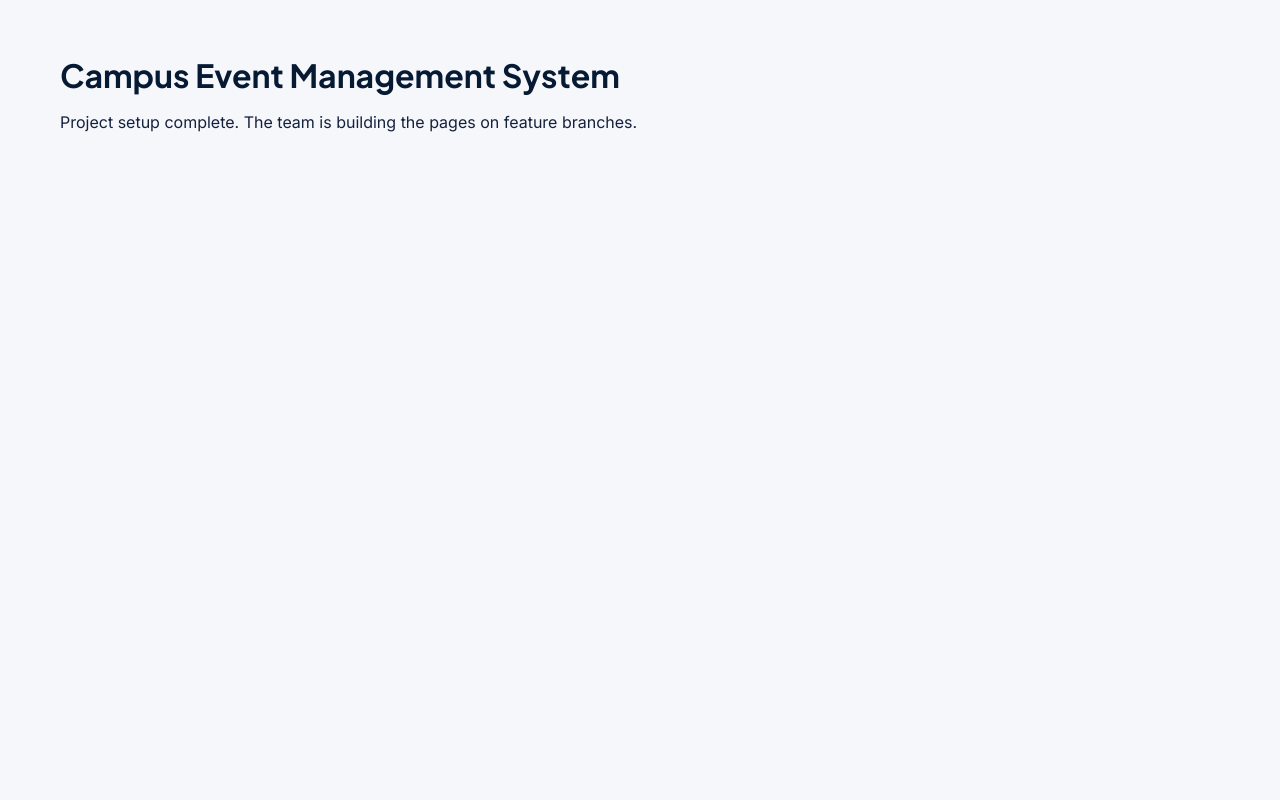
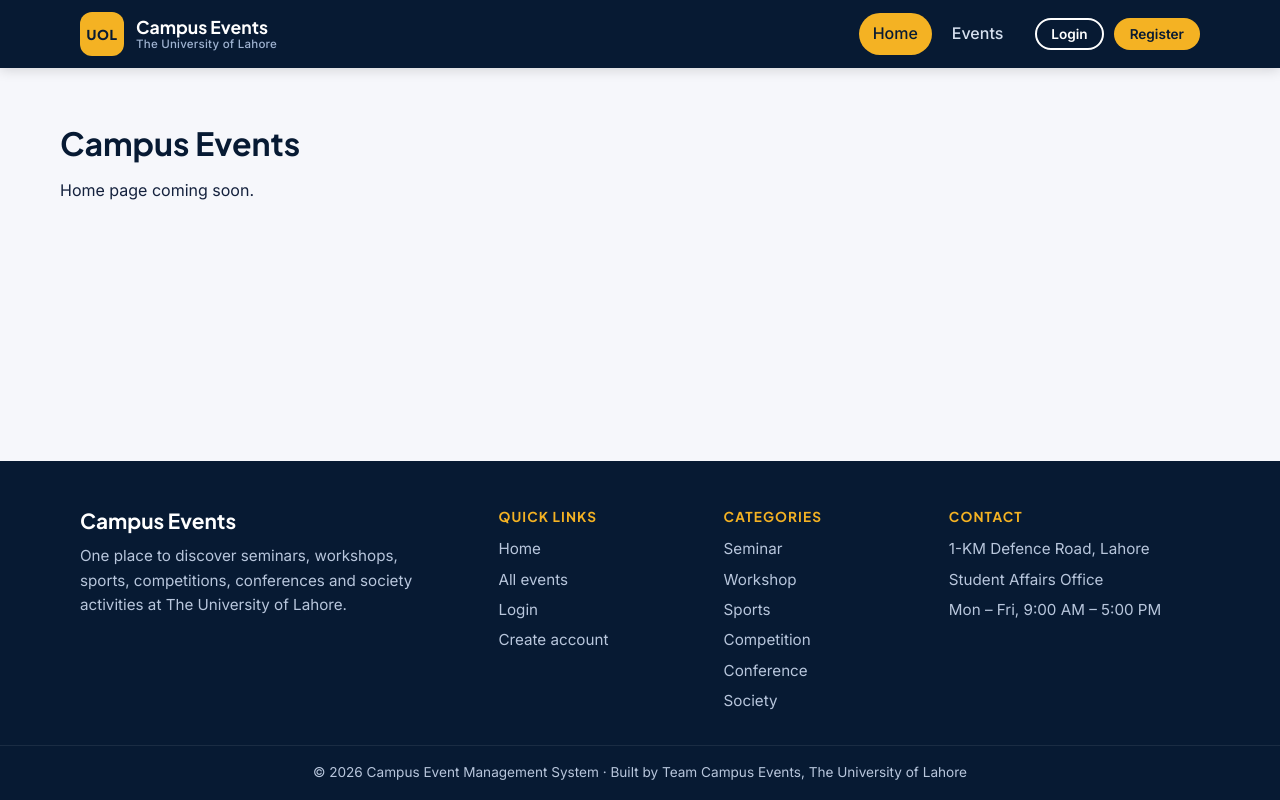
Before and after one commit to QURSAM-70179225/Campus-Event-Managemnet, a React (Vite) app in the folder frontend/: page / in a window 1280 px wide. Built offline with nearby package versions, Linux system fonts and the light colour scheme; no server answers.

Commit message:
Create responsive navigation bar and footer layout

```diff
--- a/frontend/src/App.jsx
+++ b/frontend/src/App.jsx
@@ -1,10 +1,23 @@
-// Main application component.
-// Pages and routes will be added by the team through feature branches.
+import { Route, Routes } from 'react-router-dom';
+import Navbar from './components/Navbar.jsx';
+import Footer from './components/Footer.jsx';
+
 export default function App() {
   return (
-    <main className="container section">
-      <h1>Campus Event Management System</h1>
-      <p>Project setup complete. The team is building the pages on feature branches.</p>
-    </main>
+    <>
+      <Navbar />
+      <Routes>
+        <Route
+          path="/"
+          element={
+            <main className="container section">
+              <h1>Campus Events</h1>
+              <p>Home page coming soon.</p>
+            </main>
+          }
+        />
+      </Routes>
+      <Footer />
+    </>
   );
 }
--- /dev/null
+++ b/frontend/src/components/Footer.jsx
@@ -0,0 +1,57 @@
+import { Link } from 'react-router-dom';
+import { CATEGORIES, UNIVERSITY_NAME } from '../config.js';
+import '../styles/footer.css';
+
+export default function Footer() {
+  const year = new Date().getFullYear();
+
+  return (
+    <footer className="footer">
+      <div className="container footer-grid">
+        <div>
+          <h3 className="footer-title">Campus Events</h3>
+          <p className="footer-text">
+            One place to discover seminars, workshops, sports, competitions, conferences and
+            society activities at {UNIVERSITY_NAME}.
+          </p>
+        </div>
+
+        <div>
+          <h4 className="footer-heading">Quick links</h4>
+          <ul className="footer-links">
+            <li><Link to="/">Home</Link></li>
+            <li><Link to="/events">All events</Link></li>
+            <li><Link to="/login">Login</Link></li>
+            <li><Link to="/signup">Create account</Link></li>
+          </ul>
+        </div>
+
+        <div>
+          <h4 className="footer-heading">Categories</h4>
+          <ul className="footer-links">
+            {CATEGORIES.map((c) => (
+              <li key={c}>
+                <Link to={`/events?category=${c}`}>{c}</Link>
+              </li>
+            ))}
+          </ul>
+        </div>
+
+        <div>
+          <h4 className="footer-heading">Contact</h4>
+          <ul className="footer-links footer-contact">
+            <li>1-KM Defence Road, Lahore</li>
+            <li>Student Affairs Office</li>
+            <li>Mon – Fri, 9:00 AM – 5:00 PM</li>
+          </ul>
+        </div>
+      </div>
+
+      <div className="footer-bottom">
+        <div className="container">
+          © {year} Campus Event Management System · Built by Team Campus Events, {UNIVERSITY_NAME}
+        </div>
+      </div>
+    </footer>
+  );
+}
--- /dev/null
+++ b/frontend/src/components/Navbar.jsx
@@ -0,0 +1,51 @@
+import { useState } from 'react';
+import { Link, NavLink } from 'react-router-dom';
+import '../styles/navbar.css';
+
+export default function Navbar() {
+  const [open, setOpen] = useState(false);
+  const close = () => setOpen(false);
+
+  return (
+    <header className="navbar">
+      <div className="container navbar-inner">
+        <Link to="/" className="brand" onClick={close}>
+          <span className="brand-mark" aria-hidden="true">UOL</span>
+          <span className="brand-text">
+            Campus Events
+            <small>The University of Lahore</small>
+          </span>
+        </Link>
+
+        <button
+          className={`nav-toggle ${open ? 'is-open' : ''}`}
+          aria-label="Toggle navigation menu"
+          aria-expanded={open}
+          onClick={() => setOpen(!open)}
+        >
+          <span />
+          <span />
+          <span />
+        </button>
+
+        <nav className={`nav-menu ${open ? 'is-open' : ''}`}>
+          <NavLink to="/" end onClick={close}>
+            Home
+          </NavLink>
+          <NavLink to="/events" onClick={close}>
+            Events
+          </NavLink>
+
+          <div className="nav-actions">
+            <Link to="/login" className="btn btn-outline btn-sm nav-btn-light" onClick={close}>
+              Login
+            </Link>
+            <Link to="/signup" className="btn btn-primary btn-sm" onClick={close}>
+              Register
+            </Link>
+          </div>
+        </nav>
+      </div>
+    </header>
+  );
+}
--- /dev/null
+++ b/frontend/src/styles/footer.css
@@ -0,0 +1,69 @@
+/* ---------- Footer ---------- */
+.footer {
+  background: var(--navy-900);
+  color: #b8c6dc;
+  margin-top: 64px;
+}
+
+.footer-grid {
+  display: grid;
+  grid-template-columns: 2fr 1fr 1fr 1.3fr;
+  gap: 32px;
+  padding-top: 48px;
+  padding-bottom: 32px;
+}
+
+.footer-title {
+  color: #fff;
+  font-size: 1.3rem;
+}
+
+.footer-text {
+  margin: 0;
+  max-width: 340px;
+  font-size: 0.95rem;
+}
+
+.footer-heading {
+  color: var(--gold-500);
+  font-size: 0.85rem;
+  text-transform: uppercase;
+  letter-spacing: 0.08em;
+  margin-bottom: 12px;
+}
+
+.footer-links {
+  list-style: none;
+  margin: 0;
+  padding: 0;
+  display: grid;
+  gap: 6px;
+  font-size: 0.95rem;
+}
+
+.footer-links a {
+  color: #b8c6dc;
+}
+
+.footer-links a:hover {
+  color: #fff;
+}
+
+.footer-bottom {
+  border-top: 1px solid rgba(255, 255, 255, 0.08);
+  padding: 16px 0;
+  font-size: 0.85rem;
+  text-align: center;
+}
+
+@media (max-width: 860px) {
+  .footer-grid {
+    grid-template-columns: 1fr 1fr;
+  }
+}
+
+@media (max-width: 520px) {
+  .footer-grid {
+    grid-template-columns: 1fr;
+  }
+}
--- /dev/null
+++ b/frontend/src/styles/navbar.css
@@ -0,0 +1,154 @@
+/* ---------- Navigation bar ---------- */
+.navbar {
+  position: sticky;
+  top: 0;
+  z-index: 50;
+  background: var(--navy-900);
+  color: #fff;
+  box-shadow: 0 2px 12px rgba(0, 0, 0, 0.15);
+}
+
+.navbar-inner {
+  display: flex;
+  align-items: center;
+  justify-content: space-between;
+  min-height: 68px;
+  gap: 16px;
+}
+
+.brand {
+  display: flex;
+  align-items: center;
+  gap: 12px;
+  color: #fff;
+}
+
+.brand-mark {
+  display: grid;
+  place-items: center;
+  width: 44px;
+  height: 44px;
+  border-radius: 12px;
+  background: var(--gold-500);
+  color: var(--navy-900);
+  font: 800 0.85rem var(--font-head);
+  letter-spacing: 0.04em;
+}
+
+.brand-text {
+  display: flex;
+  flex-direction: column;
+  font: 700 1.1rem var(--font-head);
+  line-height: 1.15;
+}
+
+.brand-text small {
+  font: 500 0.72rem var(--font-body);
+  color: #9fb3d1;
+  letter-spacing: 0.02em;
+}
+
+.nav-menu {
+  display: flex;
+  align-items: center;
+  gap: 6px;
+}
+
+.nav-menu > a {
+  color: #d6e0ef;
+  padding: 8px 14px;
+  border-radius: 999px;
+  font-weight: 500;
+  transition: background 0.2s, color 0.2s;
+}
+
+.nav-menu > a:hover {
+  color: #fff;
+  background: rgba(255, 255, 255, 0.08);
+}
+
+.nav-menu > a.active {
+  color: var(--navy-900);
+  background: var(--gold-500);
+}
+
+.nav-actions {
+  display: flex;
+  align-items: center;
+  gap: 10px;
+  margin-left: 12px;
+}
+
+.nav-user {
+  color: #d6e0ef;
+  font-size: 0.9rem;
+}
+
+.btn.nav-btn-light {
+  color: #fff;
+}
+
+.btn.nav-btn-light:hover:not(:disabled) {
+  background: rgba(255, 255, 255, 0.12);
+}
+
+/* Hamburger button (mobile only) */
+.nav-toggle {
+  display: none;
+  flex-direction: column;
+  gap: 5px;
+  background: none;
+  border: 0;
+  padding: 8px;
+  cursor: pointer;
+}
+
+.nav-toggle span {
+  width: 24px;
+  height: 2px;
+  background: #fff;
+  border-radius: 2px;
+  transition: transform 0.25s, opacity 0.25s;
+}
+
+.nav-toggle.is-open span:nth-child(1) {
+  transform: translateY(7px) rotate(45deg);
+}
+.nav-toggle.is-open span:nth-child(2) {
+  opacity: 0;
+}
+.nav-toggle.is-open span:nth-child(3) {
+  transform: translateY(-7px) rotate(-45deg);
+}
+
+@media (max-width: 860px) {
+  .nav-toggle {
+    display: flex;
+  }
+
+  .nav-menu {
+    position: absolute;
+    top: 68px;
+    left: 0;
+    right: 0;
+    flex-direction: column;
+    align-items: stretch;
+    padding: 12px 20px 20px;
+    background: var(--navy-900);
+    border-top: 1px solid rgba(255, 255, 255, 0.08);
+    display: none;
+  }
+
+  .nav-menu.is-open {
+    display: flex;
+  }
+
+  .nav-menu > a {
+    border-radius: var(--radius-sm);
+  }
+
+  .nav-actions {
+    margin: 10px 0 0;
+    flex-wrap: wrap;
+  }
+}
```
